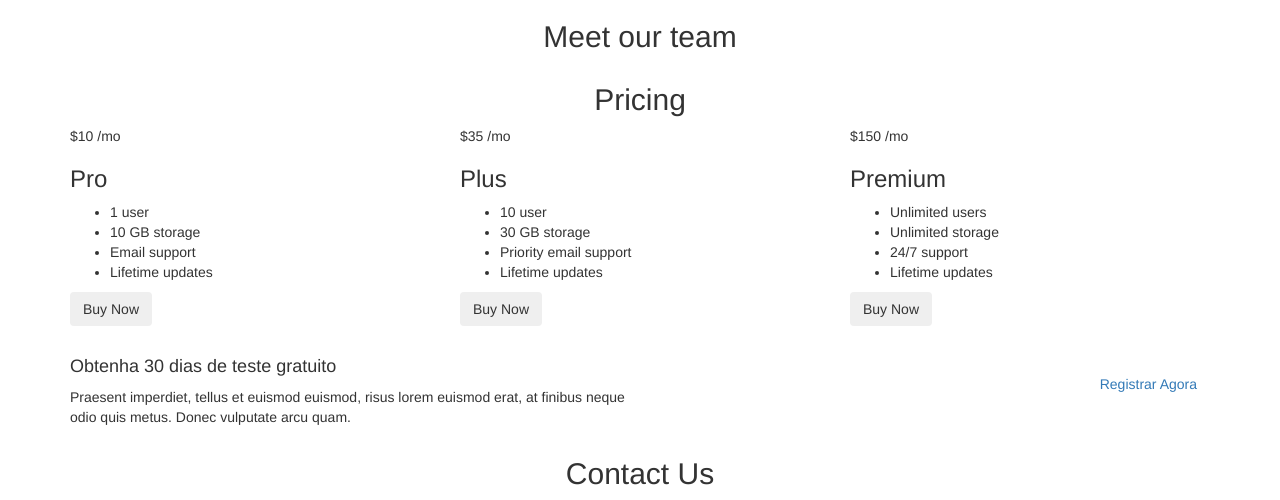
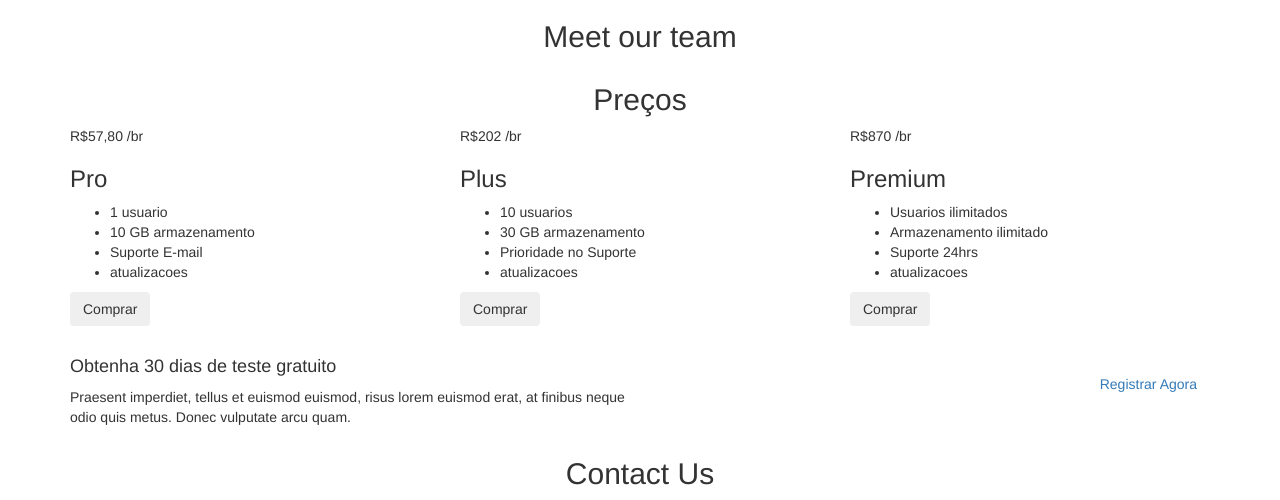
Before and after one commit to tioRaffa/fusion, a Django app: page / in a window 1280 px wide. Shown: the part 1098-1598 px from the top of the page. Run offline with Django 5.2, Linux system fonts and the light colour scheme; data that the repository does not hold is empty; some libraries are stand-ins or nearby versions.

Commit message:
Translate pricing section to Portuguese and update pricing details in HTML; add new dependencies to requirements.txt

```diff
--- a/core/templates/partials/sections/pricing.html
+++ b/core/templates/partials/sections/pricing.html
@@ -1,7 +1,7 @@
 <section id="pricing" class="section-padding">
     <div class="container">
       <div class="section-header text-center">
-        <h2 class="section-title wow fadeInDown" data-wow-delay="0.3s">Pricing</h2>
+        <h2 class="section-title wow fadeInDown" data-wow-delay="0.3s">Preços</h2>
         <div class="shape wow fadeInDown" data-wow-delay="0.3s"></div>
       </div>
       <div class="row">
@@ -11,18 +11,18 @@
               <i class="lni-package"></i>
             </div>
             <div class="pricing-header">
-              <p class="price-value">$10<span> /mo</span></p>
+              <p class="price-value">R$57,80<span> /br</span></p>
             </div>
             <div class="title">
               <h3>Pro</h3>
             </div>
             <ul class="description">
-              <li>1 user</li>
-              <li>10 GB storage</li>
-              <li>Email support</li>
-              <li>Lifetime updates</li>
+              <li>1 usuario</li>
+              <li>10 GB armazenamento</li>
+              <li>Suporte E-mail</li>
+              <li>atualizacoes</li>
             </ul>
-            <button class="btn btn-common">Buy Now</button>
+            <button class="btn btn-common">Comprar</button>
           </div>
         </div>
         <div class="col-lg-4 col-md-6 col-xs-12 active">
@@ -31,18 +31,18 @@
               <i class="lni-drop"></i>
             </div>
             <div class="pricing-header">
-              <p class="price-value">$35<span> /mo</span></p>
+              <p class="price-value">R$202<span> /br</span></p>
             </div>
             <div class="title">
               <h3>Plus</h3>
             </div>
             <ul class="description">
-              <li>10 user</li>
-              <li>30 GB storage</li>
-              <li>Priority email support</li>
-              <li>Lifetime updates</li>
+              <li>10 usuarios</li>
+              <li>30 GB armazenamento</li>
+              <li>Prioridade no Suporte</li>
+              <li>atualizacoes</li>
             </ul>
-            <button class="btn btn-common">Buy Now</button>
+            <button class="btn btn-common">Comprar</button>
          </div>
         </div>
         <div class="col-lg-4 col-md-6 col-xs-12">
@@ -51,18 +51,18 @@
               <i class="lni-star"></i>
             </div>
             <div class="pricing-header">
-              <p class="price-value">$150<span> /mo</span></p>
+              <p class="price-value">R$870<span> /br</span></p>
             </div>
             <div class="title">
               <h3>Premium</h3>
             </div>
             <ul class="description">
-              <li>Unlimited users</li>
-              <li>Unlimited storage</li>
-              <li>24/7 support</li>
-              <li>Lifetime updates</li>
+              <li>Usuarios ilimitados</li>
+              <li>Armazenamento ilimitado</li>
+              <li>Suporte 24hrs</li>
+              <li>atualizacoes</li>
             </ul>
-            <button class="btn btn-common">Buy Now</button>
+            <button class="btn btn-common">Comprar</button>
           </div>
         </div>
       </div>
--- a/requeriments.txt
+++ b/requeriments.txt
@@ -1,11 +1,15 @@
 asgiref==3.8.1
+beautifulsoup4==4.13.3
 dj-static==0.0.6
 Django==5.1.7
+django-bootstrap4==25.1
 django-stdimage==6.0.2
 gunicorn==23.0.0
 packaging==24.2
 pillow==11.1.0
 psycopg2-binary==2.9.10
+soupsieve==2.6
 sqlparse==0.5.3
 static3==0.7.0
+typing_extensions==4.12.2
 tzdata==2025.1
```
